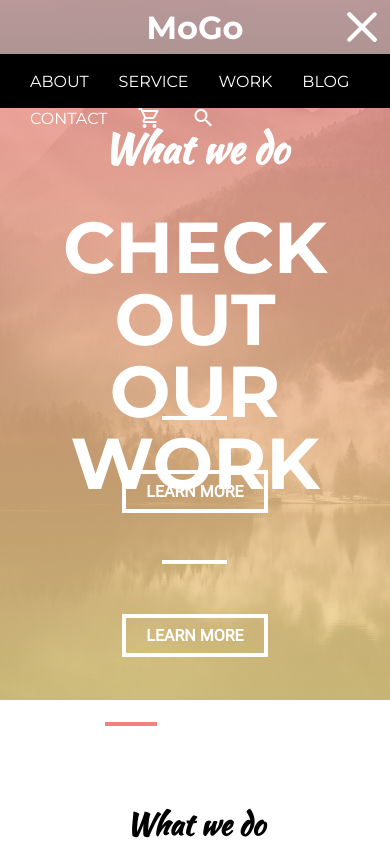
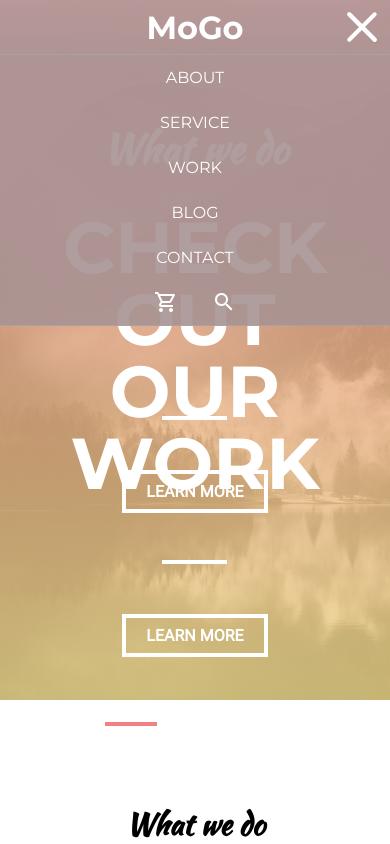
Before and after one commit to pawelkaczoruk/mogo, a plain HTML site: page index.html in a window 390 px wide. Both pictures are taken after a click on the button "Menu". Shown: the top 844 px of the page. Drawn offline with Linux system fonts and the light colour scheme.

Commit message:
finished styling navbar hamburger menu and its content for different screen widths

```diff
--- a/main.js
+++ b/main.js
@@ -2,11 +2,12 @@
 const menu = document.getElementById('hamburger-menu');
 const hb = document.getElementById('hamburger');
 
+// toggle hamburger menu
 function hamburger() {
   hb.classList.toggle('active');
   menu.classList.toggle('active');
 }
-
+// close hamburger menu when user clicks out of navbar
 const content = document.querySelectorAll('header, main, footer, #hamburger-menu a');
 for(const el of content) {
   el.addEventListener('click', () => {
--- a/style.css
+++ b/style.css
@@ -148,6 +148,9 @@ nav h2 {
   line-height: 0;
   margin: 0;
   text-indent: -10000px;
+}
+nav ul {
+  user-select: none;
 }
 nav li {
   list-style: none;
@@ -1220,18 +1223,37 @@ footer h2 {
 }
 #hamburger-menu {
   width: 100%;
-  height: 100%;
-  display: none;
-  background: black;
+  height: 0;
+  visibility: hidden;
+  background: rgba(168, 147, 147, 0.9);
+  border-top: 1px solid rgba(170, 169, 169, 0.637);
+  border-bottom: 1px solid rgba(170, 169, 169, 0.637);
+  transition: height .3s ease-in-out,
+              visibility linear .3s;
+  overflow: hidden;
+  text-align: center;
 }
 #hamburger-menu.active {
-  display: none;
+  height: 0;
+}
+#hamburger-menu ul {
+  width: 100%;
+  height: 100%;
+}
+#hamburger-menu li {
+  float: none;
+  display: inline;
+  line-height: 3.375em;
+}
+#hamburger-menu li:first-child {
+  margin-left: 0;
 }
 
 
+
 /* media queries */
-
 @media screen and (max-width: 1024px) {
+  /* navbar */
   #hamburger {
     display: inline-block;
   }
@@ -1239,11 +1261,42 @@ footer h2 {
     display: none;
   }
   #hamburger-menu.active {
-    display: block;
+    visibility: visible;
+    height: 100%;
   }
 }
 @media screen and (max-width: 768px) {
+  /* navbar */
   nav a {
     display: inline-block;
   }
 }
+@media screen and (max-width: 640px) {
+  /* navbar */
+  #hamburger-menu.active {
+    height: 200%;
+  }
+  #hamburger-menu li:nth-child(3):after {
+    content: '\A';
+    white-space: pre;
+  }
+  #hamburger-menu li:nth-child(4) {
+    margin-left: 0;
+  }
+}
+@media screen and (max-width: 400px) {
+  /* navbar */
+  #hamburger-menu.active {
+    height: 500%;
+  }
+  #hamburger-menu li:nth-child(-n+5):after {
+    content: '\A';
+    white-space: pre;
+  }
+  #hamburger-menu li:nth-child(-n+6) {
+    margin-left: 0;
+  }
+  #hamburger-menu li {
+    line-height: 2.8125em;
+  }
+}
```
